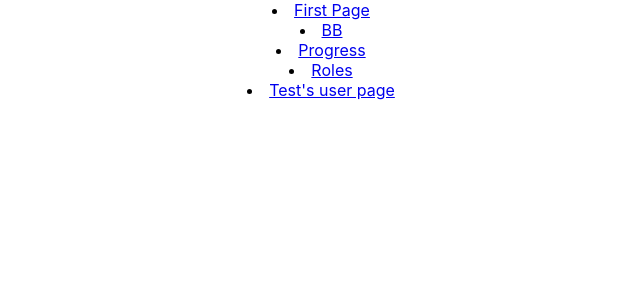
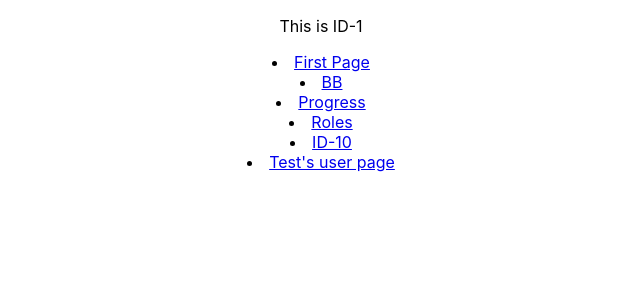
Before and after one commit to thefakezhang/BulletinBoard, a React (Create React App) app: page /id/1 in a window 1280 px wide. Shown: the top 300 px of the page, without its empty margins (319-959 px from the left). Built offline with nearby package versions, Linux system fonts and the light colour scheme; no server answers.

Commit message:
ID pages

```diff
--- a/src/App.js
+++ b/src/App.js
@@ -45,6 +45,7 @@ render() {
         <li><Link to = "/home">BB</Link></li>
 	      <li><Link to = "/progress">Progress</Link></li>
         <li><Link to = "/roles">Roles</Link></li>
+        <li><Link to = "/id/10">ID-10</Link></li>
         <li><Link to = "/user/test">Test's user page</Link></li>
 	    </div>
     </Router>
--- /dev/null
+++ b/src/Components/Identification.jsx
@@ -0,0 +1,7 @@
+import React from 'react';
+
+export default (props) => {
+    return(
+    <p>This is ID-{props.match.params.id}</p>
+    );
+}
--- a/src/Components/Main.jsx
+++ b/src/Components/Main.jsx
@@ -6,6 +6,7 @@ import HomePage from "./HomePage";
 import Progress from "./Progress";
 import User from "./User";
 import RoleList from "./RoleList";
+import Identification from "./Identification";
 
 export default () => {
     return(
@@ -16,6 +17,7 @@ export default () => {
             <Route exact path = "/progress" component = {Progress}></Route>
             <Route path = "/roles" component = {RoleList}></Route>
             <Route path = "/user/:username" component = {User}></Route>
+            <Route path = "/id/:id" component = {Identification}></Route>
         </Switch>
         </div>
 
```
